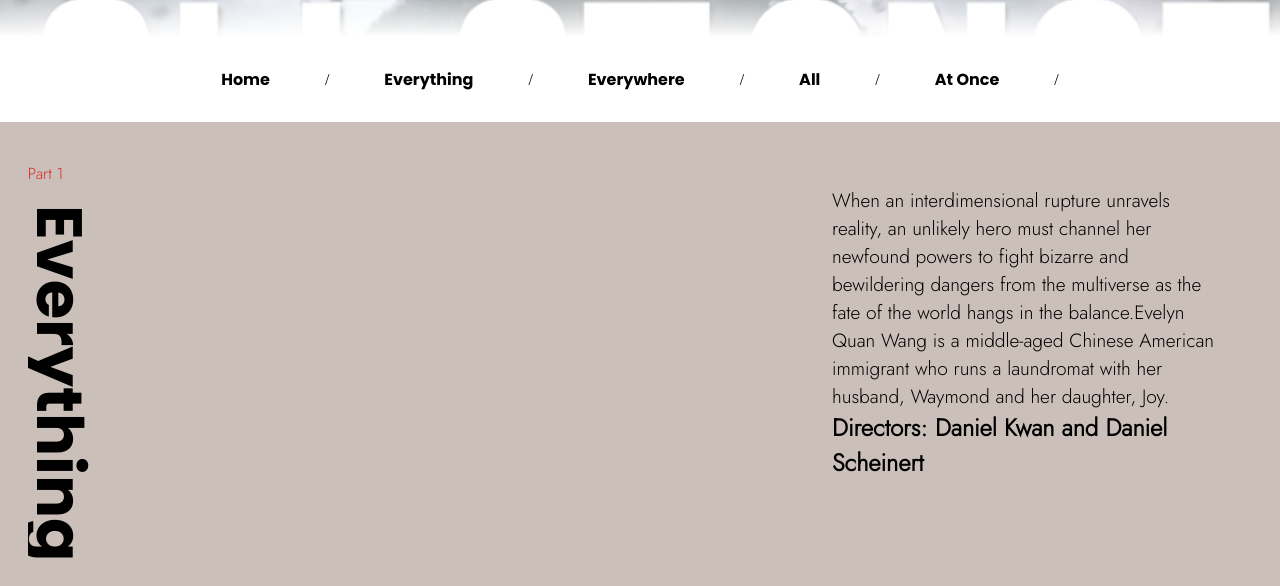
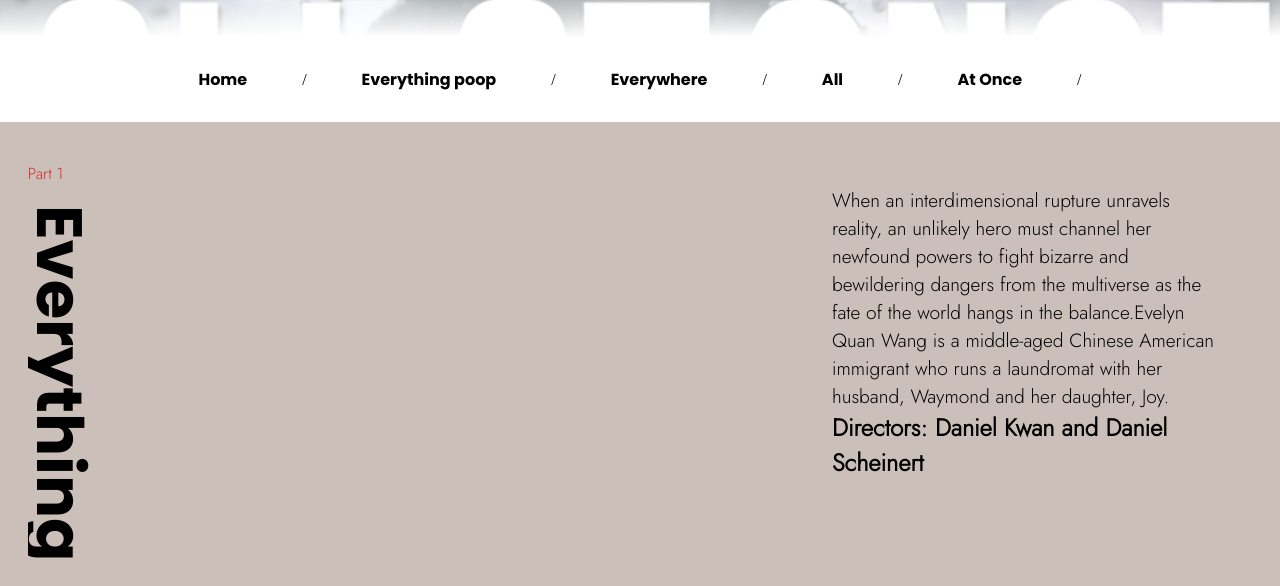
Before and after one commit to Sherrera90/EEAAO, a plain HTML site: page index.html in a window 1280 px wide. Shown: the part 963-1549 px from the top of the page. Drawn offline with Linux system fonts and the light colour scheme; files whose address does not match are found by name.

Commit message:
Update index.html

```diff
--- a/index.html
+++ b/index.html
@@ -21,7 +21,7 @@
             <div class="nav-container">
                 <ul class="nav-menu" id="nav-menu">
                     <li class="nav-item active"><a href="#home">Home</a></li>/
-                    <li class="nav-item"><a href="#everything">Everything </a></li>/
+                    <li class="nav-item"><a href="#everything">Everything poop</a></li>/
                     <li class="nav-item"><a href="#everywhere">Everywhere</a></li>/
                     <li class="nav-item"><a href="#all">All</a></li>/
                     <li class="nav-item"><a href="#at once">At Once</a></li>/
```
